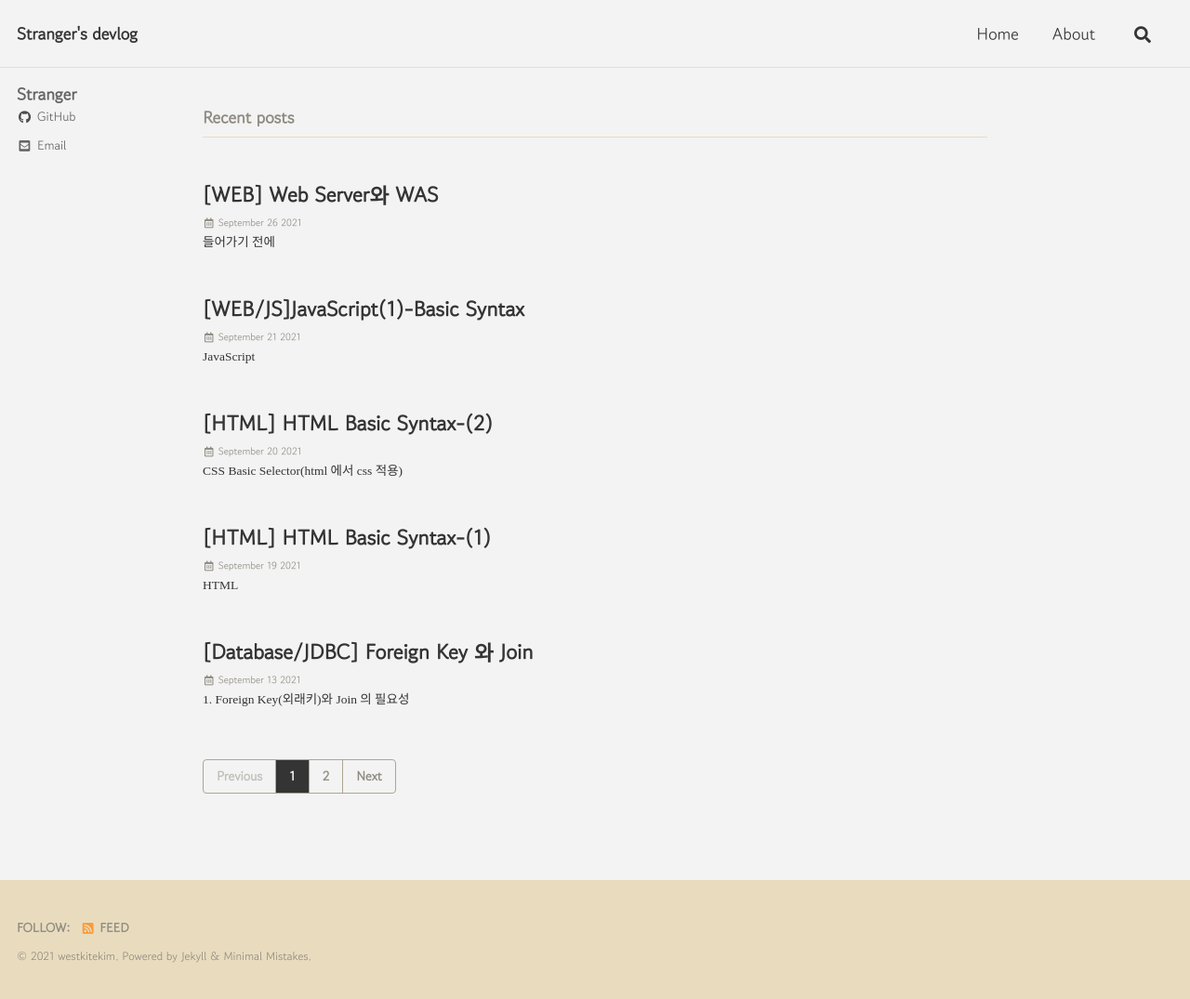
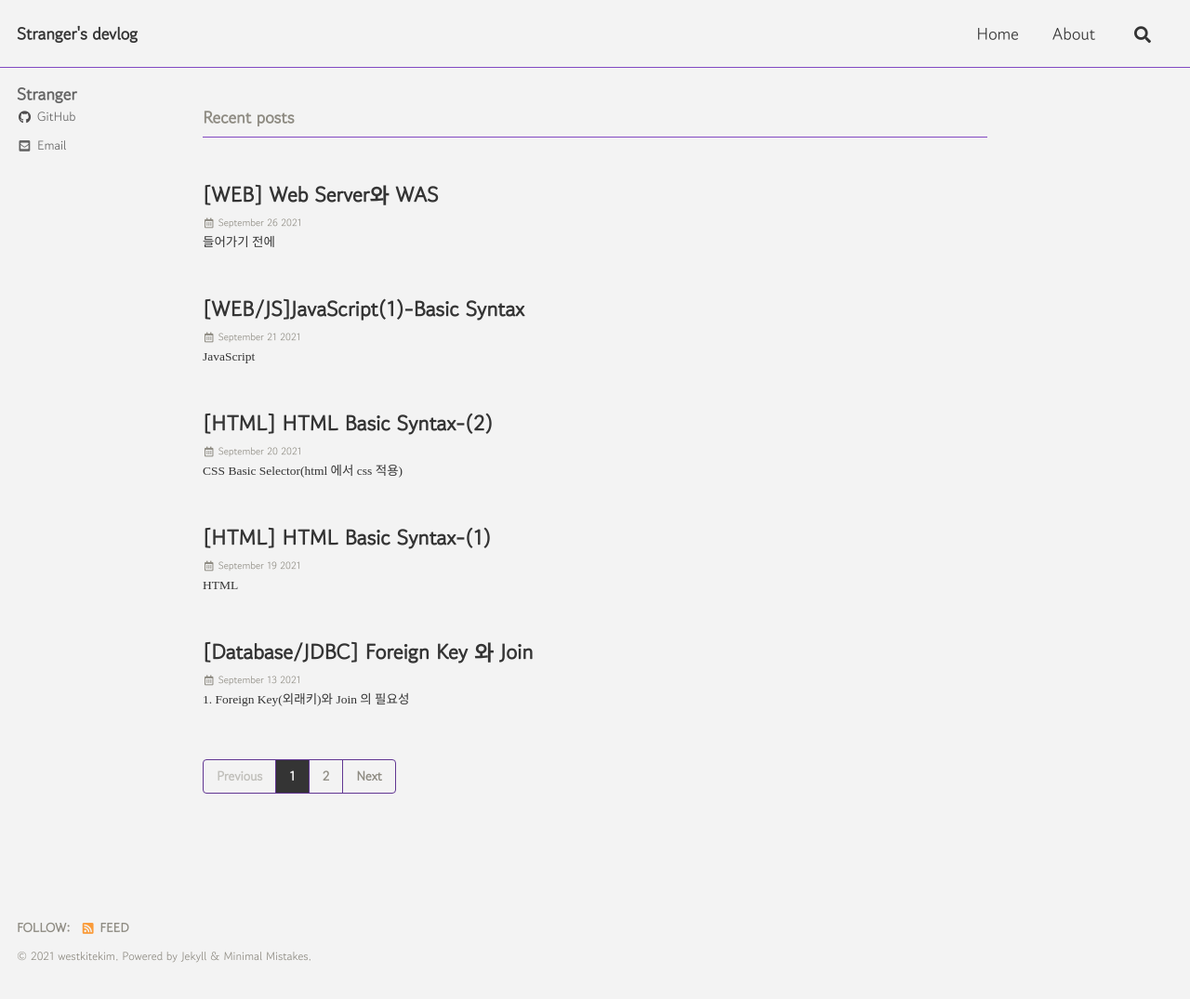
Before and after one commit to westkitekim/westkitekim.github.io, a Jekyll site: the page built from index.html, in a window 1280 px wide. Shown: the whole page at 93% size. Built offline with Jekyll 4.4.1, drawn with Linux system fonts in a browser that asks for light colours; cached includes are drawn as plain includes; the list of posts is cut into pages by our own code.

Commit message:
config, custom-dirt.scss color update

```diff
--- a/_config.yml
+++ b/_config.yml
@@ -12,7 +12,7 @@
 
 # theme                  : "minimal-mistakes-jekyll"
 # remote_theme           : "mmistakes/minimal-mistakes"
-minimal_mistakes_skin    : "dirt" # "air", "aqua", "contrast", "dark", "dirt", "neon", "mint", "plum", "sunrise"
+minimal_mistakes_skin    : "custom-dirt" # "air", "aqua", "contrast", "dark", "dirt", "neon", "mint", "plum", "sunrise"
 
 # Site Settings
 locale                   : "en-US"
--- /dev/null
+++ b/_sass/minimal-mistakes/skins/custom-dirt.scss
@@ -0,0 +1,33 @@
+/* ==========================================================================
+   Dirt skin
+   ========================================================================== */
+
+/* Colors */
+$background-color: #f3f3f3 !default;
+$text-color: #343434 !default;
+$muted-text-color: #8e8b82 !default;
+$primary-color: #343434 !default;
+$border-color: #8148c2 !default;
+$footer-background-color: #f3f3f3 !default;
+$link-color: #343434 !default;
+$masthead-link-color: $text-color !default;
+$masthead-link-color-hover: $text-color !default;
+$navicon-link-color-hover: mix(#fff, $text-color, 80%) !default;
+
+/* dirt syntax highlighting (base16) */
+$base00: #231e18 !default;
+$base01: #302b25 !default;
+$base02: #48413a !default;
+$base03: #9d8b70 !default;
+$base04: #b4a490 !default;
+$base05: #cabcb1 !default;
+$base06: #d7c8bc !default;
+$base07: #e4d4c8 !default;
+$base08: #d35c5c !default;
+$base09: #ca7f32 !default;
+$base0a: #e0ac16 !default;
+$base0b: #b7ba53 !default;
+$base0c: #6eb958 !default;
+$base0d: #88a4d3 !default;
+$base0e: #bb90e2 !default;
+$base0f: #b49368 !default;
```
